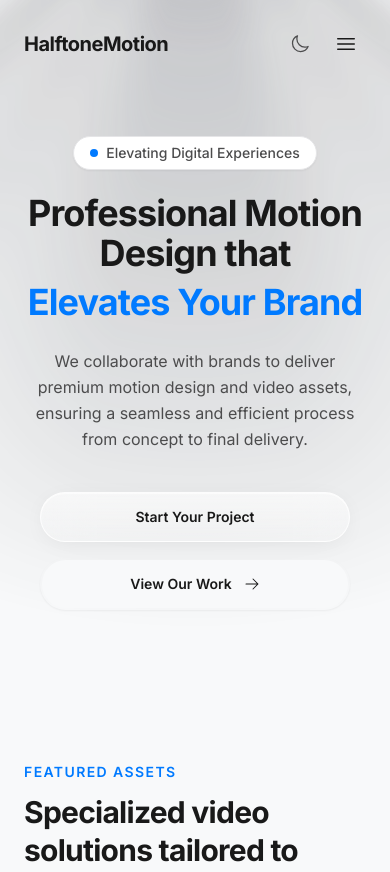
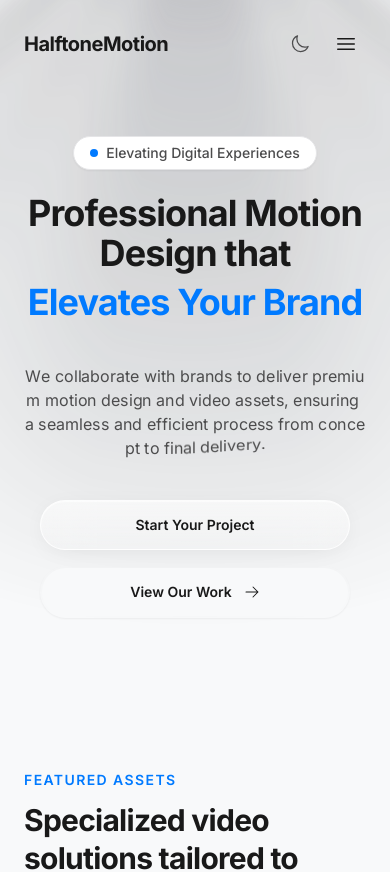
Before and after one commit to BerserkerOP/website, a Next.js app: page / in a window 390 px wide. Shown: the top 872 px of the page. Built offline with nearby package versions, Linux system fonts and the light colour scheme.

Commit message:
Add ScrollFloat text animation to Hero paragraph

```diff
--- a/components/Hero.tsx
+++ b/components/Hero.tsx
@@ -4,6 +4,7 @@ import { motion, AnimatePresence, useScroll, useTransform } from 'framer-motion'
 import { useState, useEffect } from 'react';
 import TiltButton from './TiltButton';
 import LightRays from './Backgrounds/LightRays';
+import ScrollFloat from './TextAnimations/ScrollFloat';
 
 const phrases = [
   "Captivates Your Audience",
@@ -65,14 +66,18 @@ export default function Hero() {
             </span>
           </motion.h1>
 
-          <motion.p
-            initial={{ opacity: 0, y: 18 }}
-            animate={{ opacity: 1, y: 0 }}
-            transition={{ duration: 0.6, delay: 0.2, ease: "easeOut" }}
-            className="text-base sm:text-lg text-apple-subtext leading-relaxed max-w-2xl"
-          >
-            We collaborate with brands to deliver premium motion design and video assets, ensuring a seamless and efficient process from concept to final delivery.
-          </motion.p>
+          <div className="max-w-2xl mt-4">
+            <ScrollFloat
+              animationDuration={1}
+              ease="back.out(2)"
+              scrollStart="top bottom"
+              scrollEnd="bottom center"
+              stagger={0.02}
+              textClassName="text-base sm:text-lg text-apple-subtext"
+            >
+              We collaborate with brands to deliver premium motion design and video assets, ensuring a seamless and efficient process from concept to final delivery.
+            </ScrollFloat>
+          </div>
 
           <motion.div
             initial={{ opacity: 0, y: 18 }}
--- /dev/null
+++ b/components/TextAnimations/ScrollFloat.tsx
@@ -0,0 +1,87 @@
+"use client";
+
+import React, { useEffect, useMemo, useRef, ReactNode, RefObject } from 'react';
+import { gsap } from 'gsap';
+import { ScrollTrigger } from 'gsap/ScrollTrigger';
+
+gsap.registerPlugin(ScrollTrigger);
+
+interface ScrollFloatProps {
+  children: ReactNode;
+  scrollContainerRef?: RefObject<HTMLElement>;
+  containerClassName?: string;
+  textClassName?: string;
+  animationDuration?: number;
+  ease?: string;
+  scrollStart?: string;
+  scrollEnd?: string;
+  stagger?: number;
+}
+
+const ScrollFloat: React.FC<ScrollFloatProps> = ({
+  children,
+  scrollContainerRef,
+  containerClassName = '',
+  textClassName = '',
+  animationDuration = 1,
+  ease = 'back.inOut(2)',
+  scrollStart = 'center bottom+=50%',
+  scrollEnd = 'bottom bottom-=40%',
+  stagger = 0.03
+}) => {
+  const containerRef = useRef<HTMLHeadingElement>(null);
+
+  const splitText = useMemo(() => {
+    const text = typeof children === 'string' ? children : '';
+    return text.split('').map((char, index) => (
+      <span className="inline-block word" key={index}>
+        {char === ' ' ? '\u00A0' : char}
+      </span>
+    ));
+  }, [children]);
+
+  useEffect(() => {
+    const el = containerRef.current;
+    if (!el) return;
+
+    const scroller = scrollContainerRef && scrollContainerRef.current ? scrollContainerRef.current : window;
+
+    const charElements = el.querySelectorAll('.inline-block');
+
+    gsap.fromTo(
+      charElements,
+      {
+        willChange: 'opacity, transform',
+        opacity: 0,
+        yPercent: 120,
+        scaleY: 2.3,
+        scaleX: 0.7,
+        transformOrigin: '50% 0%'
+      },
+      {
+        duration: animationDuration,
+        ease: ease,
+        opacity: 1,
+        yPercent: 0,
+        scaleY: 1,
+        scaleX: 1,
+        stagger: stagger,
+        scrollTrigger: {
+          trigger: el,
+          scroller,
+          start: scrollStart,
+          end: scrollEnd,
+          scrub: true
+        }
+      }
+    );
+  }, [scrollContainerRef, animationDuration, ease, scrollStart, scrollEnd, stagger]);
+
+  return (
+    <div ref={containerRef} className={`overflow-hidden ${containerClassName}`}>
+      <span className={`inline-block leading-normal ${textClassName}`}>{splitText}</span>
+    </div>
+  );
+};
+
+export default ScrollFloat;
--- a/package.json
+++ b/package.json
@@ -11,6 +11,7 @@
   "dependencies": {
     "@types/three": "^0.184.1",
     "framer-motion": "^11.2.10",
+    "gsap": "^3.15.0",
     "lenis": "^1.3.23",
     "lucide-react": "^0.395.0",
     "next": "^14.2.4",
```
